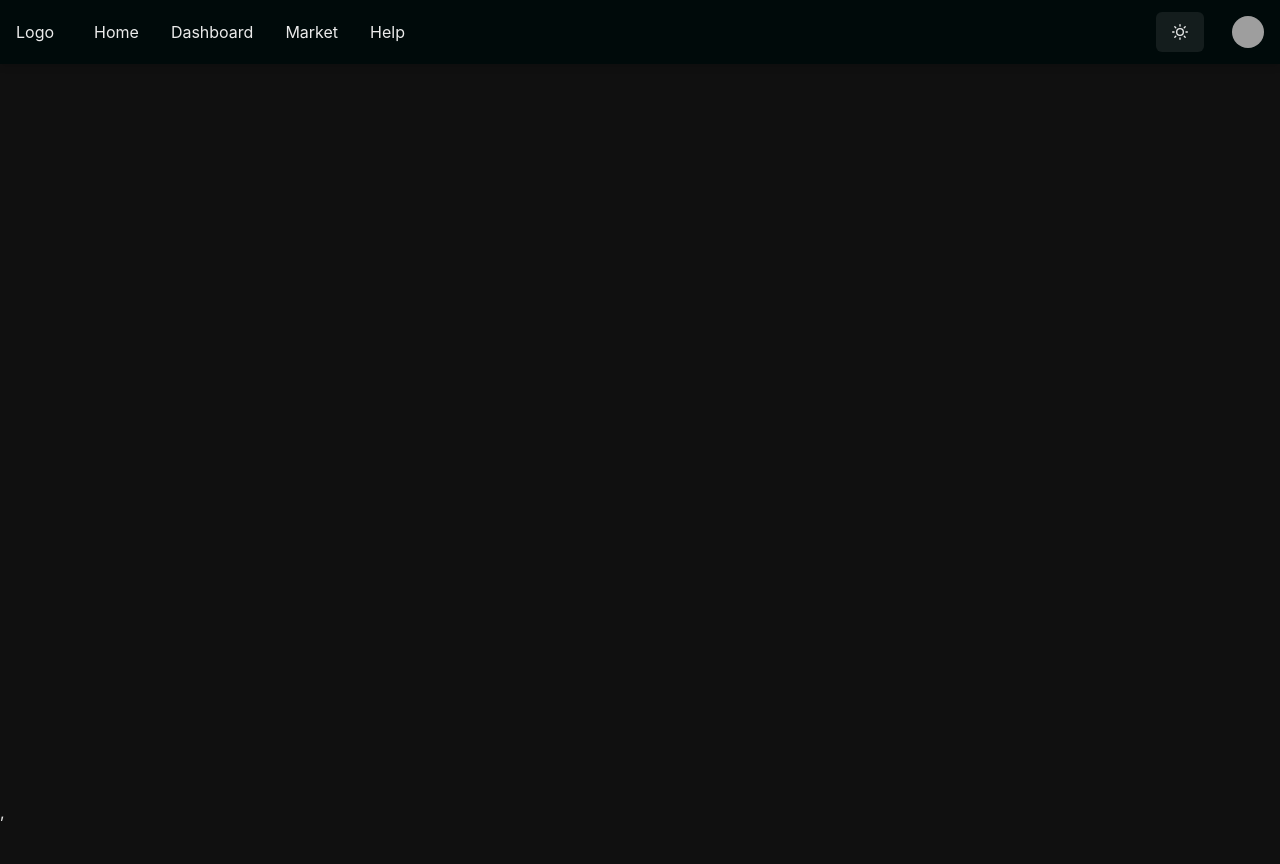
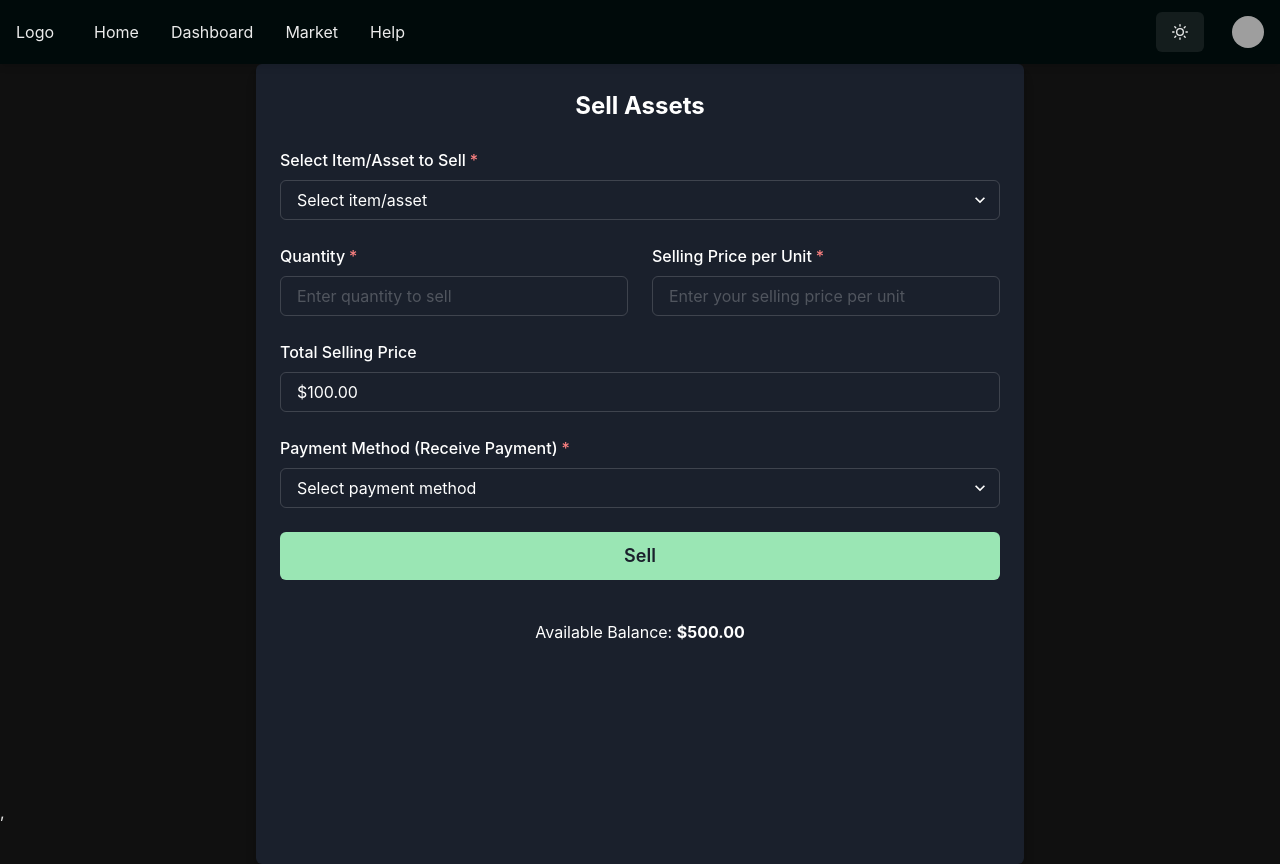
Before and after one commit to NyeinChanAung100/brokrage_web, a React (Vite) app in the folder client/: page /sell in a window 1280 px wide. Before the commit the page ends 824 px from the top, so only its background shows below. Built offline with nearby package versions, Linux system fonts and the light colour scheme; grey boxes are pictures that could not be loaded.

Commit message:
let's do it

```diff
--- a/client/package.json
+++ b/client/package.json
@@ -22,7 +22,8 @@
     "react-chartjs-2": "^5.2.0",
     "react-dom": "^18.3.1",
     "react-icons": "^5.3.0",
-    "react-router-dom": "^6.26.1"
+    "react-router-dom": "^6.26.1",
+    "recoil": "^0.7.7"
   },
   "devDependencies": {
     "@eslint/js": "^9.9.0",
--- a/client/src/App.jsx
+++ b/client/src/App.jsx
@@ -12,6 +12,8 @@ import WatchList from './components/WatchList';
 import DetailedAccordion from './components/DetailedAccordion';
 import Home from './pages/Home';
 import Trade from './components/trade';
+import BuyPage from './components/BuyPage';
+import SellPage from './components/SellPage';
 
 function App() {
   return (
@@ -26,7 +28,8 @@ function App() {
       <Routes>
         <Route path='/home' element={<Home />} />
         <Route path='/testing' element={<DepositForm />} />
-        <Route path='/moretest' element={<Trade />} />
+        <Route path='/purchase' element={<BuyPage />} />
+        <Route path='/sell' element={<SellPage />} />
 
         <Route path='/dashboard/*' element={<Dashboard />}>
           <Route path='portfolio' element={<Portfolio />} />
--- /dev/null
+++ b/client/src/components/BuyPage.jsx
@@ -0,0 +1,92 @@
+import React from 'react';
+import {
+  Box,
+  Button,
+  FormControl,
+  FormLabel,
+  Input,
+  Select,
+  SimpleGrid,
+  Text,
+  VStack,
+  useColorModeValue,
+} from '@chakra-ui/react';
+import InitialFocus from './BuySellModal';
+import useModal from '../hooks/UseModal';
+
+function BuyPage() {
+  const bgColor = useColorModeValue('white', 'gray.800');
+  const textColor = useColorModeValue('gray.800', 'white');
+  const { isOpen, onOpen, onClose } = useModal();
+
+  return (
+    <Box
+      w='100%'
+      h='100%'
+      p={6}
+      bg={bgColor}
+      color={textColor}
+      boxShadow='lg'
+      borderRadius='md'
+      maxW={{ base: '100%', md: '80%', lg: '60%' }}
+      mx='auto'
+    >
+      <Text fontSize='2xl' fontWeight='bold' mb={6} textAlign='center'>
+        Buy Assets
+      </Text>
+      <VStack spacing={6}>
+        <FormControl id='item' isRequired>
+          <FormLabel>Select Item/Asset</FormLabel>
+          <Select placeholder='Select item/asset'>
+            <option value='item1'>Item 1</option>
+            <option value='item2'>Item 2</option>
+            <option value='item3'>Item 3</option>
+          </Select>
+        </FormControl>
+
+        <SimpleGrid columns={{ base: 1, md: 2 }} spacing={6} w='100%'>
+          <FormControl id='quantity' isRequired>
+            <FormLabel>Quantity</FormLabel>
+            <Input type='number' placeholder='Enter quantity' />
+          </FormControl>
+
+          <FormControl id='price' isReadOnly>
+            <FormLabel>Price per Unit</FormLabel>
+            <Input type='text' value='$10.00' readOnly />
+          </FormControl>
+        </SimpleGrid>
+
+        <FormControl id='total' isReadOnly>
+          <FormLabel>Total Price</FormLabel>
+          <Input type='text' value='$100.00' readOnly />
+        </FormControl>
+
+        <FormControl id='payment-method' isRequired>
+          <FormLabel>Payment Method</FormLabel>
+          <Select placeholder='Select payment method'>
+            <option value='deposited'>Deposited Money</option>
+            <option value='rewards'>Rewards</option>
+          </Select>
+        </FormControl>
+
+        <Button colorScheme='blue' w='100%' size='lg' onClick={onOpen}>
+          Purchase
+        </Button>
+        <InitialFocus
+          isOpen={isOpen}
+          onClose={onClose}
+          bors={'Are you sure you want to buy this.'}
+        />
+
+        <Text mt={4} textAlign='center'>
+          Current Balance:{' '}
+          <Text as='span' fontWeight='bold'>
+            $500.00
+          </Text>
+        </Text>
+      </VStack>
+    </Box>
+  );
+}
+
+export default BuyPage;
--- a/client/src/components/BuySellModal.jsx
+++ b/client/src/components/BuySellModal.jsx
@@ -1,16 +1,23 @@
-function InitialFocus() {
-  const { isOpen, onOpen, onClose } = useDisclosure();
+import React from 'react';
+import {
+  Button,
+  Modal,
+  ModalOverlay,
+  ModalContent,
+  ModalHeader,
+  ModalCloseButton,
+  ModalBody,
+  ModalFooter,
+  FormControl,
+  FormLabel,
+  Input,
+} from '@chakra-ui/react';
 
+function InitialFocus({ isOpen, onClose, bors }) {
   const initialRef = React.useRef(null);
   const finalRef = React.useRef(null);
 
   return (
-    <>
-      <Button onClick={onOpen}>Open Modal</Button>
-      {/* <Button ml={4} ref={finalRef}>
-          I'll receive focus on close
-        </Button> */}
-
     <Modal
       initialFocusRef={initialRef}
       finalFocusRef={finalRef}
@@ -19,10 +26,10 @@ function InitialFocus() {
     >
       <ModalOverlay />
       <ModalContent>
-          <ModalHeader>Create your account</ModalHeader>
+        <ModalHeader>Buy 300 bitcoins</ModalHeader>
         <ModalCloseButton />
         <ModalBody pb={6}>
-            <FormControl>
+          {/* <FormControl>
             <FormLabel>First name</FormLabel>
             <Input ref={initialRef} placeholder='First name' />
           </FormControl>
@@ -30,7 +37,8 @@ function InitialFocus() {
           <FormControl mt={4}>
             <FormLabel>Last name</FormLabel>
             <Input placeholder='Last name' />
-            </FormControl>
+          </FormControl> */}
+          {bors}
         </ModalBody>
 
         <ModalFooter>
@@ -41,6 +49,7 @@ function InitialFocus() {
         </ModalFooter>
       </ModalContent>
     </Modal>
-    </>
   );
 }
+
+export default InitialFocus;
--- a/client/src/components/Propertylist.jsx
+++ b/client/src/components/Propertylist.jsx
@@ -40,15 +40,25 @@ import {
   useColorMode,
   useColorModeValue,
 } from '@chakra-ui/react';
+// import InitialFocus from './BuySellModal';
+import { useState } from 'react';
+// Adjust the import path as needed
 
-import { FaArrowUp, FaArrowDown } from 'react-icons/fa';
+// import { FaArrowUp, FaArrowDown } from 'react-icons/fa';
 
 function Propertylist(props) {
-  const { colorMode } = useColorMode(); // Access the current color mode
-  const textColor = props.tran === 'up' ? 'green' : 'red'; // Conditionally set text color
-  // const Icon = props.tran === 'up' ? FaArrowUp : FaArrowDown;
+  const { colorMode } = useColorMode();
+  const textColor = props.tran === 'up' ? 'green' : 'red';
   const upordown = props.tran === 'up' ? 'increase' : 'decrease';
+  // const [isModalOpen, setIsModalOpen] = useState(false);
 
+  // const handleOpenModal = () => {
+  //   setIsModalOpen(true);
+  // };
+
+  // const handleCloseModal = () => {
+  //   setIsModalOpen(false);
+  // };
   return (
     <Flex
       width='100%'
@@ -62,16 +72,6 @@ function Propertylist(props) {
       borderBottom={colorMode === 'dark' ? '2px solid #444' : '2px solid #ccc'}
     >
       <Flex alignItems='center'>
-        {/* <Icon color={textColor} /> */}
-        {/* <Text
-          marginLeft='8px'
-          width='200px'
-          paddingTop={'10px'}
-          height='50px'
-          color={textColor}
-        >
-          {props.item}
-        </Text> */}
         <Stat>
           <StatLabel>{props.item}</StatLabel>
           <StatNumber fontSize={'20px'} color={textColor}>
@@ -91,12 +91,14 @@ function Propertylist(props) {
           </StatNumber>
 
           <Button
+            // onClick={handleOpenModal}
             colorScheme='teal'
             size='xs'
             border={'2px outset rgb(252,249,250)'}
           >
             sell now
           </Button>
+          {/* <InitialFocus isOpen={isModalOpen} onClose={handleCloseModal} /> */}
         </Stat>
       </Box>
     </Flex>
--- /dev/null
+++ b/client/src/components/SellPage.jsx
@@ -0,0 +1,95 @@
+import React from 'react';
+import {
+  Box,
+  Button,
+  FormControl,
+  FormLabel,
+  Input,
+  Select,
+  SimpleGrid,
+  Text,
+  VStack,
+  useColorModeValue,
+} from '@chakra-ui/react';
+import InitialFocus from './BuySellModal';
+import useModal from '../hooks/UseModal';
+
+function SellPage() {
+  const bgColor = useColorModeValue('white', 'gray.800');
+  const textColor = useColorModeValue('gray.800', 'white');
+  const { isOpen, onOpen, onClose } = useModal();
+
+  return (
+    <Box
+      w='100%'
+      h='100%'
+      p={6}
+      bg={bgColor}
+      color={textColor}
+      boxShadow='lg'
+      borderRadius='md'
+      maxW={{ base: '100%', md: '80%', lg: '60%' }}
+      mx='auto'
+    >
+      <Text fontSize='2xl' fontWeight='bold' mb={6} textAlign='center'>
+        Sell Assets
+      </Text>
+      <VStack spacing={6}>
+        <FormControl id='asset' isRequired>
+          <FormLabel>Select Item/Asset to Sell</FormLabel>
+          <Select placeholder='Select item/asset'>
+            <option value='item1'>Item 1</option>
+            <option value='item2'>Item 2</option>
+            <option value='item3'>Item 3</option>
+          </Select>
+        </FormControl>
+
+        <SimpleGrid columns={{ base: 1, md: 2 }} spacing={6} w='100%'>
+          <FormControl id='quantity' isRequired>
+            <FormLabel>Quantity</FormLabel>
+            <Input type='number' placeholder='Enter quantity to sell' />
+          </FormControl>
+
+          <FormControl id='price' isRequired>
+            <FormLabel>Selling Price per Unit</FormLabel>
+            <Input
+              type='number'
+              placeholder='Enter your selling price per unit'
+            />
+          </FormControl>
+        </SimpleGrid>
+
+        <FormControl id='total' isReadOnly>
+          <FormLabel>Total Selling Price</FormLabel>
+          <Input type='text' value='$100.00' readOnly />
+        </FormControl>
+
+        <FormControl id='payment-method' isRequired>
+          <FormLabel>Payment Method (Receive Payment)</FormLabel>
+          <Select placeholder='Select payment method'>
+            <option value='bank'>Bank Transfer</option>
+            <option value='wallet'>Wallet</option>
+            <option value='crypto'>Cryptocurrency</option>
+          </Select>
+        </FormControl>
+
+        <Button colorScheme='green' w='100%' size='lg' onClick={onOpen}>
+          Sell
+        </Button>
+        <InitialFocus
+          isOpen={isOpen}
+          onClose={onClose}
+          bors={'Are you sure you want to sell this.'}
+        />
+        <Text mt={4} textAlign='center'>
+          Available Balance:{' '}
+          <Text as='span' fontWeight='bold'>
+            $500.00
+          </Text>
+        </Text>
+      </VStack>
+    </Box>
+  );
+}
+
+export default SellPage;
--- /dev/null
+++ b/client/src/hooks/UseModal.jsx
@@ -0,0 +1,21 @@
+import { useState, useCallback } from 'react';
+
+function useModal() {
+  const [isOpen, setIsOpen] = useState(false);
+
+  const onOpen = useCallback(() => {
+    setIsOpen(true);
+  }, []);
+
+  const onClose = useCallback(() => {
+    setIsOpen(false);
+  }, []);
+
+  return {
+    isOpen,
+    onOpen,
+    onClose,
+  };
+}
+
+export default useModal;
```
Also changed, not shown: 1 other file (tests, documents, lock files or other folders). Lines whose indentation alone changed are shown as unchanged.
